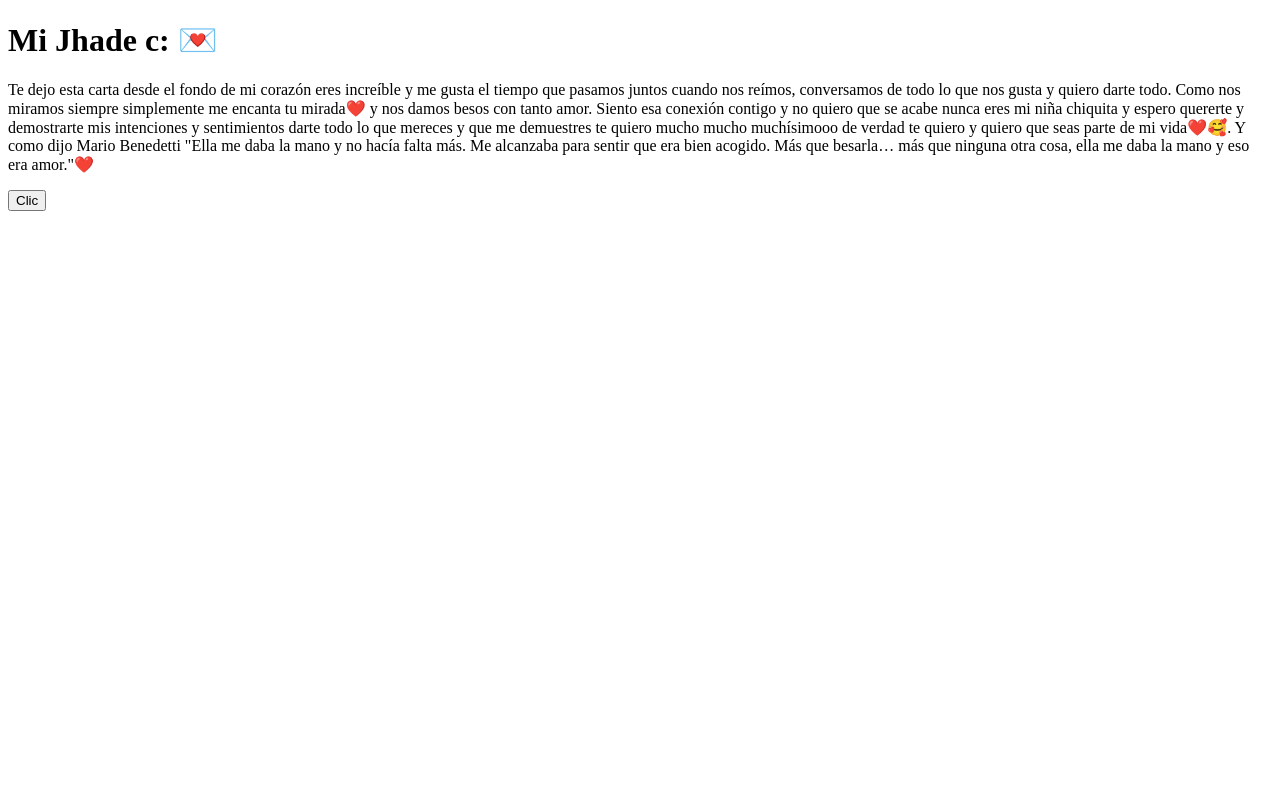
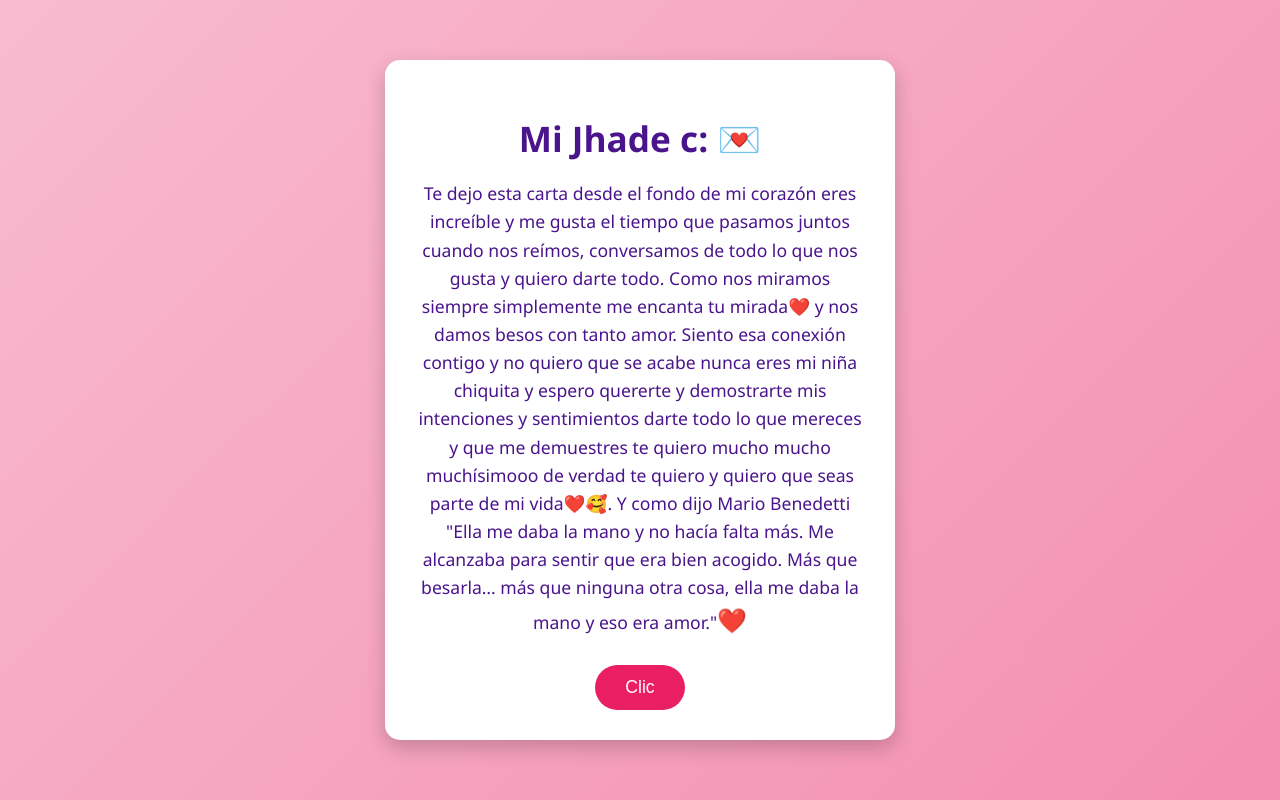
Before and after one commit to Fernando27-0/SJ, a plain HTML site: page index.html in a window 1280 px wide. Drawn offline with Linux system fonts and the light colour scheme.

Commit message:
Update index.html
css actualizado

```diff
--- a/index.html
+++ b/index.html
@@ -8,7 +8,78 @@
   <meta name="theme-color" content="#e91e63" />
   <link rel="icon" href="https://cdn-icons-png.flaticon.com/512/833/833472.png" />
   <style>
-  </style>
+  body {
+    background: linear-gradient(135deg, #f8bbd0, #f48fb1);
+    font-family: 'Segoe UI', Tahoma, Geneva, Verdana, sans-serif;
+    margin: 0;
+    padding: 0;
+    color: #4a148c;
+    display: flex;
+    justify-content: center;
+    align-items: center;
+    height: 100vh;
+  }
+
+  .container {
+    background: white;
+    padding: 30px;
+    border-radius: 15px;
+    box-shadow: 0 8px 20px rgba(0,0,0,0.2);
+    max-width: 450px;
+    text-align: center;
+  }
+
+  h1 {
+    font-size: 2.2rem;
+    margin-bottom: 10px;
+  }
+
+  p {
+    font-size: 1.1rem;
+    line-height: 1.6;
+    margin-bottom: 25px;
+  }
+
+  .heart {
+    color: #e91e63;
+    font-size: 1.5rem;
+  }
+
+  .btn {
+    background-color: #e91e63;
+    color: white;
+    border: none;
+    border-radius: 30px;
+    padding: 12px 30px;
+    font-size: 1.1rem;
+    cursor: pointer;
+    transition: background-color 0.3s ease;
+  }
+
+  .btn:hover {
+    background-color: #ad1457;
+  }
+
+  /* Corazones flotantes */
+  .floating-heart {
+    position: fixed;
+    animation: floatUp 3s ease forwards;
+    pointer-events: none;
+    user-select: none;
+    z-index: 9999;
+  }
+
+  @keyframes floatUp {
+    0% {
+      opacity: 1;
+      transform: translateY(0) scale(1);
+    }
+    100% {
+      opacity: 0;
+      transform: translateY(-150px) scale(1.5);
+    }
+  }
+</style>
 </head>
 <body>
   <div class="container">
```
